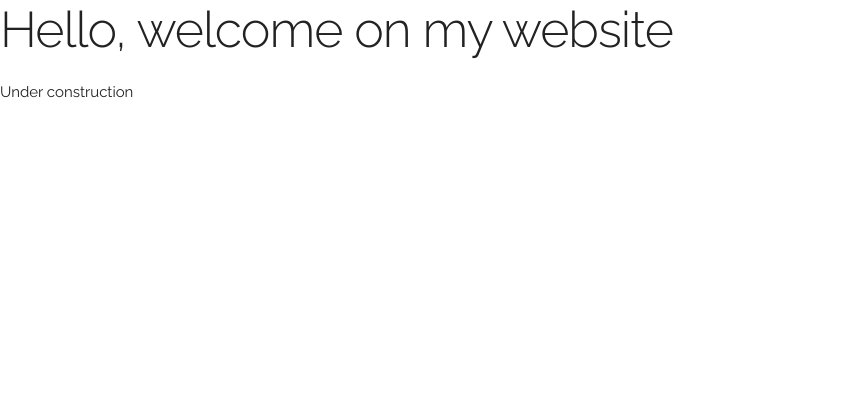
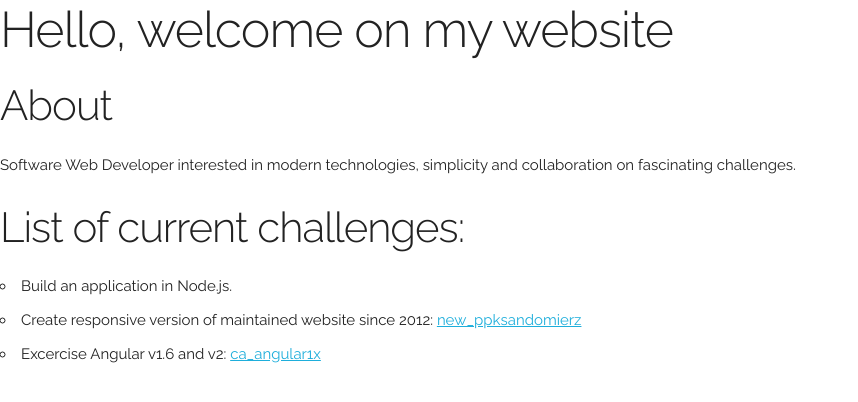
Before and after one commit to KamilWo/kamilwo.github.io, a website: page index.html in a window 1280 px wide. Shown: the whole page, without its empty margins (0-858 px from the left). Drawn offline with Linux system fonts and the light colour scheme; files whose address does not match are found by name.

Commit message:
About and current challenges

```diff
--- a/index.html
+++ b/index.html
@@ -29,7 +29,16 @@
 
     <h1>Hello, welcome on my website</h1>
 
-    <p>Under construction</p>
+    <h2>About</h2>
 
+    <p>Software Web Developer interested in modern technologies, simplicity and collaboration on fascinating challenges.</p>
+
+    <h2>List of current challenges:</h2>
+
+    <ul>
+        <li>Build an application in Node.js.</li>
+        <li>Create responsive version of maintained website since 2012: <a href="https://github.com/KamilWo/new_ppksandomierz">new_ppksandomierz</a></li>
+        <li>Excercise Angular v1.6 and v2: <a href="https://github.com/KamilWo/ca_angular1x">ca_angular1x</a></li>
+    </ul>
 </body>
 </html>
```
